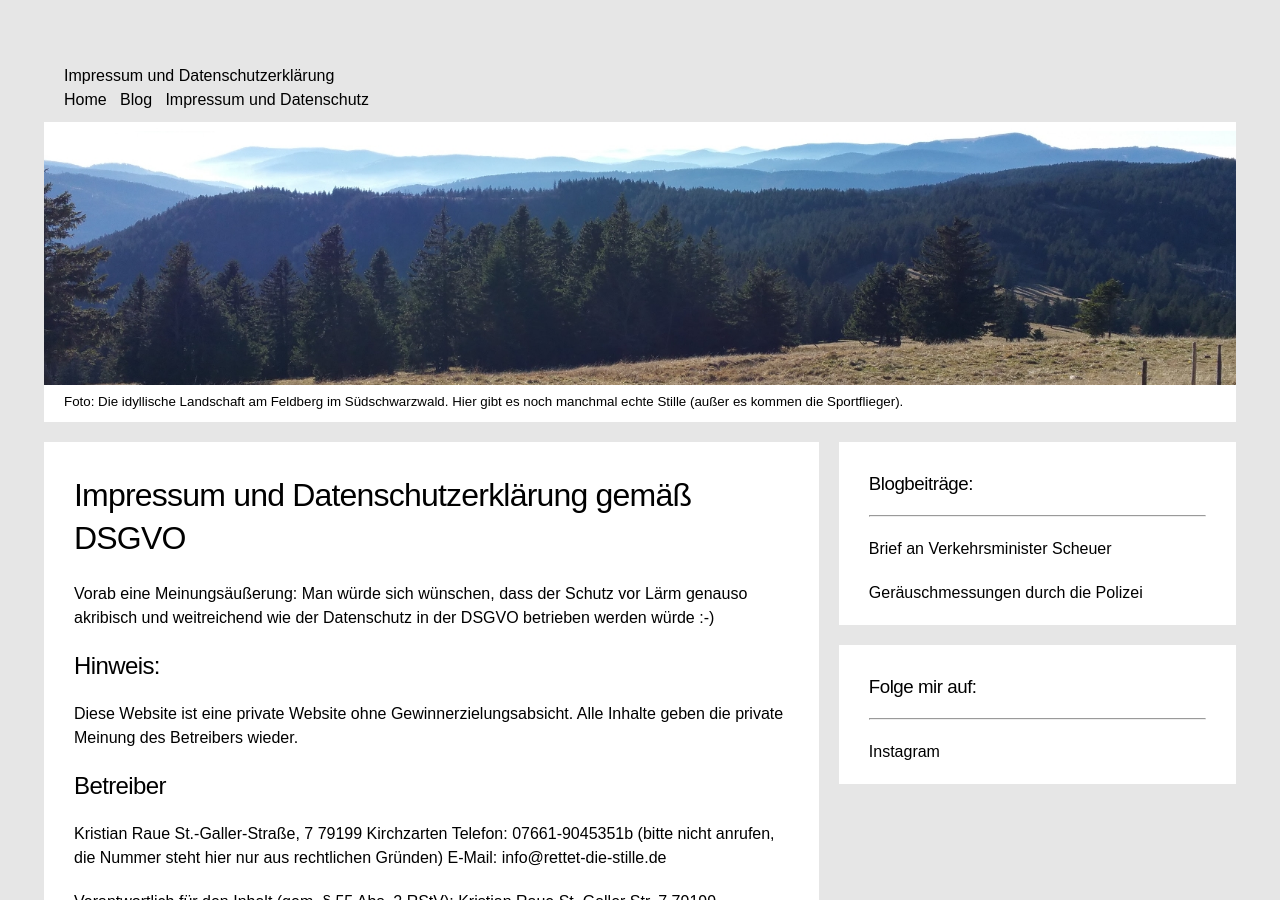
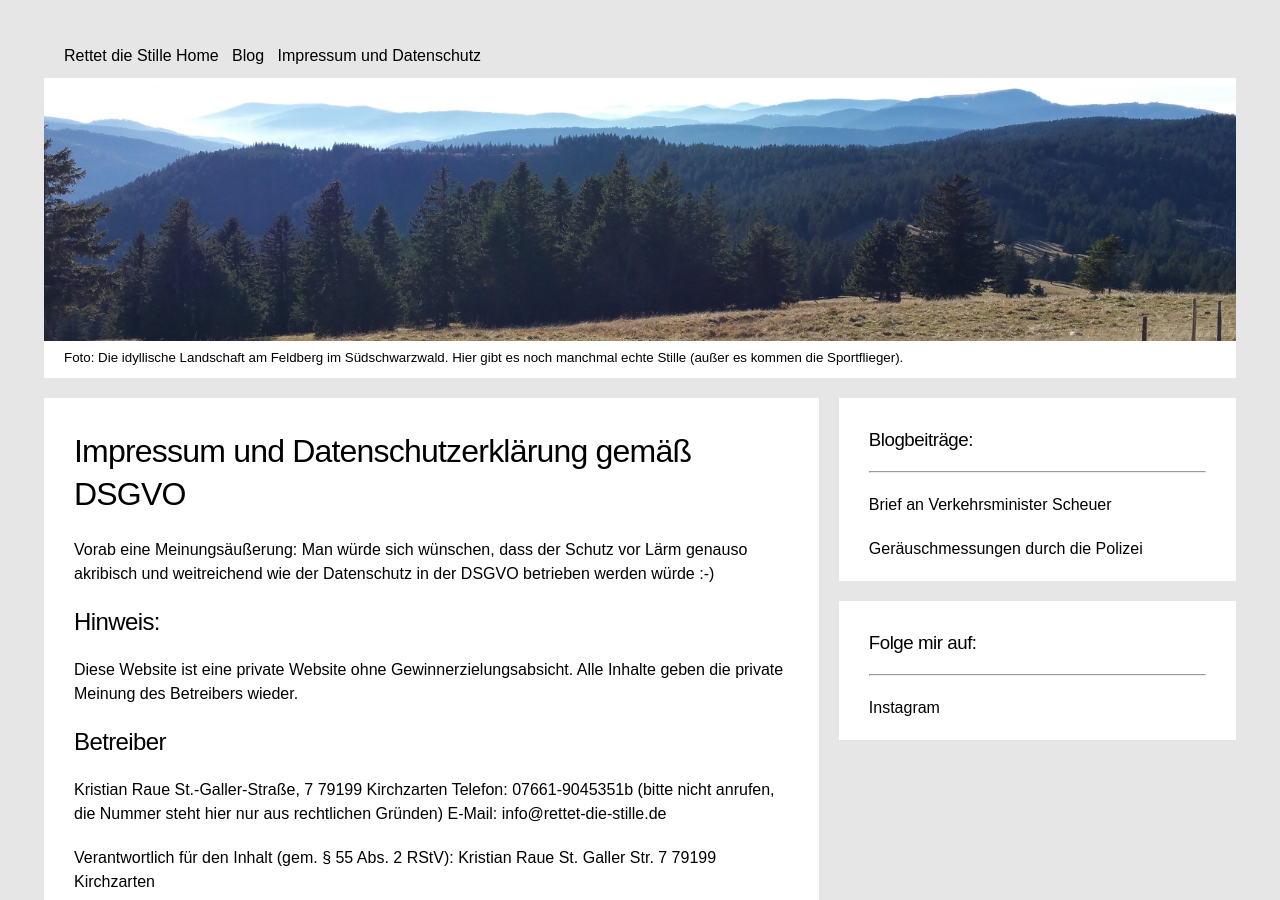
Before and after one commit to rettet-die-stille/rettet-die-stille.github.io, a Jekyll site: the page built from impressum.md, in a window 1280 px wide and 900 px high. Built offline with Jekyll 4.4.1, drawn with Linux system fonts in a browser that asks for light colours.

Commit message:
Update _nav.html

```diff
--- a/_includes/_nav.html
+++ b/_includes/_nav.html
@@ -1,7 +1,7 @@
 <div class="nav">
 
     <a href="/">
-        <p>{{ page.title | default: site.title }}</p>
+        <span>Rettet die Stille</span>
     </a>
 
     <a href="/index.html">Home</a>&nbsp;&nbsp;
```
